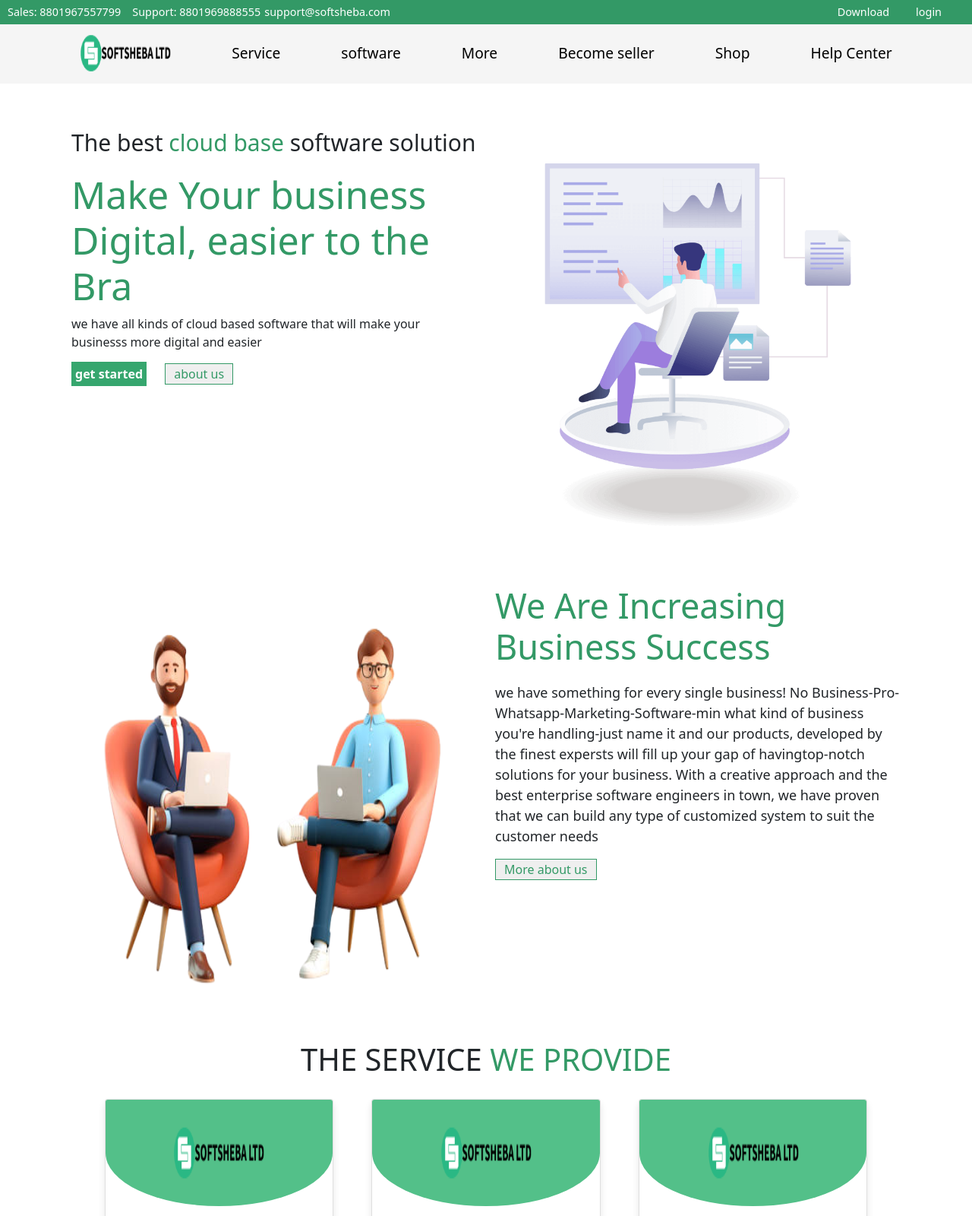
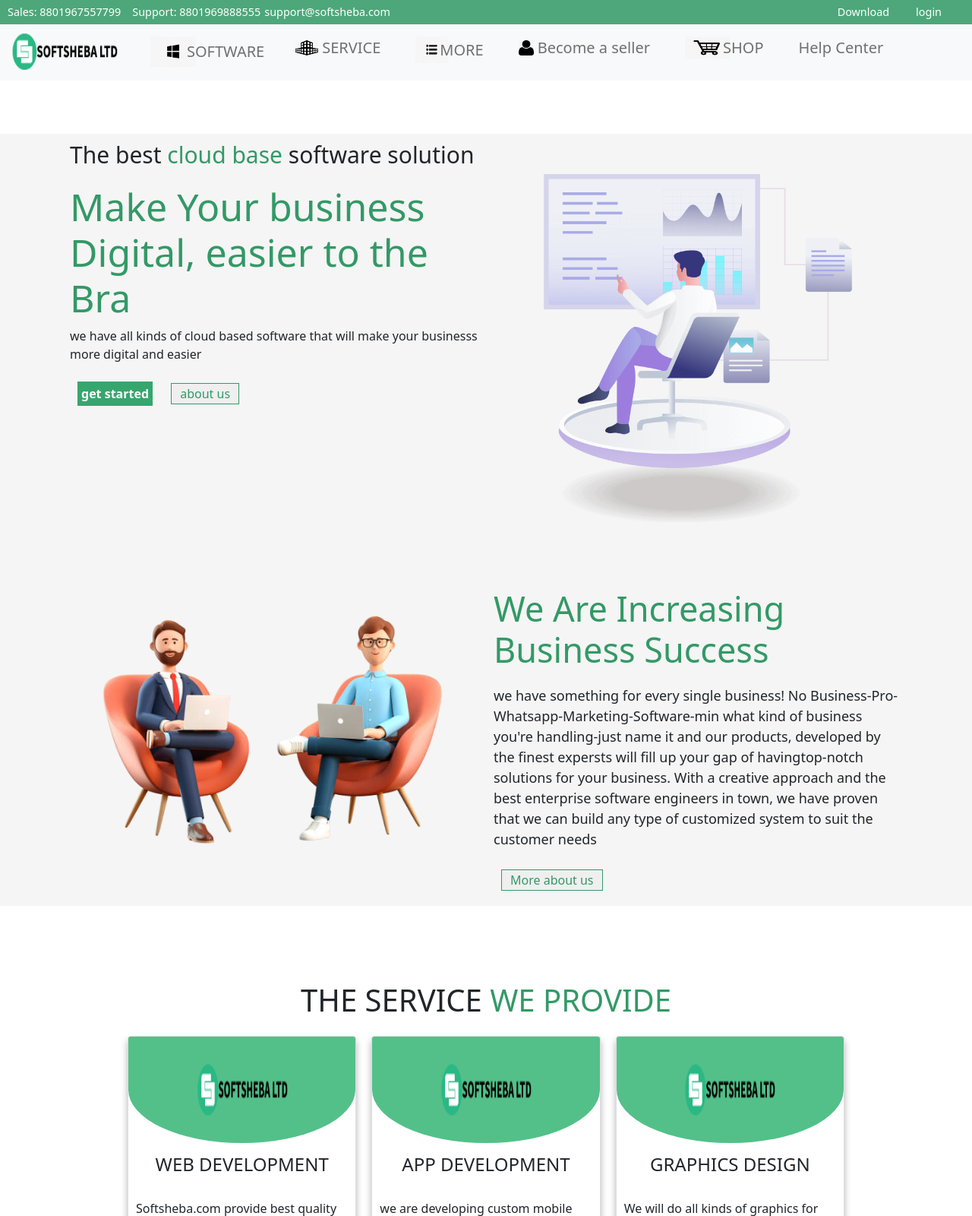
Before and after one commit to Amponsah-Boahen-Denis/shoftsheda, a plain HTML site: page index.html in a window 1280 px wide. Shown: the top 1600 px of the page at 76% size. Drawn offline with nearby package versions, Linux system fonts and the light colour scheme.

Commit message:
Add files via upload

```diff
--- a/index.html
+++ b/index.html
@@ -22,20 +22,61 @@
         </div>
     </div>
 
-    <div class="green-bar">
-        <a href="#"><img src="Logo-softsheba-ltd.png" height="50px" width="120px" srcset=""></a>
-        <a href="#">Service</a>
-        <a href="#">software</a>
-        <a href="#">More</a>
-        <a href="#">Become seller</a>
-        <a href="#">Shop</a>
+
+
+
+
+
+
+
+
+    <nav class="navbar navbar-expand-lg navbar-light bg-light green-bar">
+        <a class="navbar-brand" href="#"><img src="Logo-softsheba-ltd.png" height="50" width="140" alt="Company Logo"></a>
+        <button class="navbar-toggler" type="button" data-toggle="collapse" data-target="#navbarNav" aria-controls="navbarNav" aria-expanded="false" aria-label="Toggle navigation">
+            <span class="navbar-toggler-icon"></span>
+        </button>
+        <div class="collapse navbar-collapse" id="navbarNav">
+            <ul class="navbar-nav">
+                <li class="nav-item">
+                    <a class="nav-link" href="#"><img style="margin-right:-12px;" src="windowlogo.jpg" height="40" width="60" alt="Software Logo"> SOFTWARE</a>
+                </li>
+                <li class="nav-item">
+                    <a class="nav-link" href="#"><img style="margin-left:-5px;" src="homelogo.jpg" height="20" width="30" alt="Home Logo"> SERVICE</a>
+                </li>
+                <li class="nav-item">
+                    <a class="nav-link" href="#"><img style="margin-right:-11px;" src="menulogo.jpg" height="35" width="43" alt="Menu Logo">MORE</a>
+                </li>
+                <li class="nav-item">
+                    <a class="nav-link" href="#"><img src="personlogo.jpg" height="20" width="20" alt="Person Logo"> Become a seller</a>
+                </li>
+                <li class="nav-item">
+                    <a class="nav-link" href="#"><img style="margin-right:-10px;" src="cart.jpg" height="30" width="60" alt="Cart Logo"> SHOP</a>
+                </li>
+                <li class="nav-item">
+                    <a class="nav-link" href="#">Help Center</a>
+                </li>
+            </ul>
+        </div>
+    </nav>
+
+
+    <!-- <div class="green-bar">
+        <a href="#"><img src="Logo-softsheba-ltd.png" height="50" width="120" alt="Company Logo"></a>
+        <a href="#"><img src="windowlogo.jpg" height="30" width="60" alt="Software Logo">Software</a>
+        <a href="#"><img src="homelogo.jpg" height="20" width="30" alt="Home Logo">Service</a>
+        <a href="#"><img src="menulogo.jpg" height="30" width="40" alt="Menu Logo">More</a>
+        <a href="#"><img src="personlogo.jpg" height="20" width="20" alt="Person Logo">Become seller</a>
+        <a href="#"><img src="cart.jpg" height="30" width="60" alt="Cart Logo">Shop</a>
         <a href="#">Help Center</a>
     </div>
+     -->
 
     <div class="content">
+<div style="background-color: whitesmoke; margin-top:0;">
 
 
-        <div class="first-content container">
+
+    <div class="first-content container" style="margin-top:100px;">
 
         <div class="container">
           <h2>The best <span style="color:#339966;">cloud base</span> software solution</h2>
@@ -51,7 +92,7 @@
 
 
 
-        <div class="first-content container">
+          <div class="second-content container">
               <div class="img container">
                   <img src="home-hero-2.png" alt="" srcset="">
                 </div>
@@ -70,9 +111,12 @@
 
                 </div>
 
+</div>
 
 
-              <div class="our-service container"  style="margin-top:40px;">
+
+
+              <div class="our-service container"  style=" background-color:white; height:auto ;">
               <h1 style="font-size: 40px;">THE SERVICE <span style="color:  #339966;"> WE PROVIDE</span></h1>
 
               <div class="card-container" >
@@ -141,7 +185,7 @@
 
            <div data-aos="flip-up" data-aos-delay="100" style="margin-top: 50px; display: flex;width:100% ;
            align-items: center; justify-content: center; flex-direction: column; background-color: #e6f2ec;">
-                 <h1 style="margin-bottom:20px;">THE SOFTWARE <span style="color: #3ba570;">WE PROVIDE</span> </h1>
+                 <h1 style="margin-bottom:20px; margin-top:40px;">THE SOFTWARE <span style="color: #3ba570;">WE PROVIDE</span> </h1>
             <div class="section container">
                 <img src="Business-Pro-Whatsapp-Marketing-Software-min.png" alt="Book Image">
                 <div class="info">
@@ -267,7 +311,7 @@
                 </div>
             </div>
 
-         <button  style="margin-top:20px;"><a href="http://"></a>view more</button>
+         <button  style="margin-top:50px; margin-bottom:60px;"><a href="http://"></a>view more</button>
 
            </div>
 
@@ -382,7 +426,7 @@
 <li><a href="https://softsheba.com/support/">Support</a></li>
 <li>License Renewal</li>
 <li>Refund Request</li>
-<li style="margin-top:200px;">  <button><a href="https://shop.softsheba.com/product/become-a-reseller/">Become a Reseller</a> </button></li>
+<li style="margin-top:200px;">  <button id="btn" style="background-color: #47ce8b; border-radius:5px;color:white;"><a style="color:white; max-width:5px;" href="https://shop.softsheba.com/product/become-a-reseller/">Become a Reseller</a> </button></li>
             </ul>
         </div>
 
@@ -412,9 +456,9 @@
 
 
 
-<script>
-  AOS.init();
-</script>
+<script src="https://code.jquery.com/jquery-3.5.1.slim.min.js"></script>
+    <script src="https://cdn.jsdelivr.net/npm/@popperjs/core@2.5.3/dist/umd/popper.min.js"></script>
+    <script src="https://stackpath.bootstrapcdn.com/bootstrap/4.5.2/js/bootstrap.min.js"></script>
 
 </body>
 </html>
--- a/style.css
+++ b/style.css
@@ -2,9 +2,10 @@ body {
     margin: 0;
     font-family: Arial, sans-serif;
     height: auto;
+    background-color: #bad9c9;
 }
 .top-bar {
-    background:  #339966;
+    background:  #4da77a;
     color: white;
     padding: 5px 10px;
     font-size: 0.9em;
@@ -12,6 +13,7 @@ body {
     justify-content: space-between;
     align-items: center;
     position: fixed;
+    top:0;
     width: 100%;
     top: 0;
     left: 0;
@@ -29,136 +31,143 @@ body {
     margin: 0 5px;
     text-decoration: none;
 }
+
+
+/*  */
+
 .green-bar {
-    background: whitesmoke;
-    height: 80px;
-    position:fixed;
-    top:0;
+    top:30px;
+    position: fixed;
+ /* Adjust based on the height of the top bar */
     width: 100%;
-    top: 30px; /* Adjusted to the height of the top bar */
-    left: 0;
     display: flex;
-    justify-content: center;
+    justify-content: space-between;
     align-items: center;
-    color: white;
-    font-size: 1.2em;
-    z-index: 999;
-    border-bottom: 0.3 solid black;
+    background-color: white; /* You can change this to your desired color */
+    padding: 10px 0; /* Adjust padding as needed */
+    box-sizing: border-box;
+    z-index: 999; /* Ensure it's below the top bar */
 }
 
-.green-bar a{
+.green-bar a {
     text-decoration: none;
-    margin: 40px;
-    color: black;
+    color: black; /* Change this to your desired text color */
+    display: flex;
+    font-size: 20px;;
+    align-items: center;
+    margin: 0 15px; /* Adjust margin to control spacing between items */
 }
-.content {
-    margin-top: 110px; /* Adjusted for the combined height of the top bar and green bar */
-    padding: 20px;
+
+.green-bar a img {
+    margin-right: 5px; /* Adjust margin to control spacing between image and text */
 }
-@media (max-width: 600px) {
-    .top-bar {
-        flex-direction: column;
-        align-items: flex-start;
+
+.green-bar a:hover {
+    text-decoration: underline;
 }
-    .top-bar .left, .top-bar .right {
-        flex-direction: column;
-        align-items: flex-start;
-        width: 100%;
+
+@media (max-width: 768px) {
+    .green-bar {
+        flex-wrap: wrap;
+        justify-content: center;
     }
-    .top-bar .left span, .top-bar .right a {
-        margin-right: 0;
-        margin-top: 5px;
+
+    .green-bar a {
+        flex: 1 1 45%; /* Two items per row */
+        margin: 10px;
+        justify-content: center;
     }
-    .top-bar .right {
-        align-items: flex-start;
-        margin-top: 5px;
-    }
-    .green-bar {
-        display: none;
-    }
-    .content {
-        margin-top: 55px; /* Adjusted for the height of the top bar only */
+
+    .green-bar a img {
+        margin-right: 10px; /* Adjust as needed */
     }
 }
 
-
-.first-content {
-position: static;
-margin-top: 40px;
-display: flex;
-width: 80%;
-flex-direction: row;
-flex-wrap: wrap;
-height: 70vh;
-}
-
-.first-content img {
-width: 100%;
-height: inherit;
-}
-
-.first-content div {
-width: 50%;
-height: inherit;
-}
-
-.first-content h2 {
-font-size:30px;
-margin-bottom: 20px;
-
-}
-
-@media (max-width: 768px) {
-.first-content {
-flex-direction: column;
-height: auto;
-}
-.first-content div {
-width: 100%;
-height: auto;
-}
-.first-content img {
-margin-top: 20px;
+@media (max-width: 480px) {
+    .green-bar a {
+        flex: 1 1 100%; /* One item per row */
+        text-align: center;
     }
 }
 
 
 
+.first-content, .second-content {
+    background-color:whitesmoke;
+    position: static;
+    margin-top:30px;
+    display: flex;
+    width: 100%;
+    flex-direction: row;
+    flex-wrap: wrap;
+    height: auto;
+}
 
-.our-service{
+.first-content img, .second-content img {
+    width: 100%;
+    height: auto;
+}
+
+.first-content div, .second-content div {
+    width: 50%;
+    padding: 10px;
+}
+
+.first-content h2, .second-content h2 {
+    font-size: 30px;
+    margin-bottom: 20px;
+}
+
+@media (max-width: 768px) {
+    .first-content, .second-content {
+        flex-direction: column;
+    }
+    .first-content div, .second-content div {
+        width: 100%;
+    }
+    .first-content img, .second-content img {
+        margin-top: 20px;
+    }
+}
+
+.our-service {
+    margin-top: 100px;
     display: flex;
     flex-direction: column;
-justify-content:center;
+    justify-content: center;
     align-items: center;
+    height: auto;
 }
-
 
 .card-container {
     display: flex;
-justify-content: space-between;
+    flex-wrap: wrap;
+    justify-content: center;
     width: 90%;
     max-width: 1200px;
-margin:10px ;
-border-radius:20px;
-flex-wrap: wrap;
+    margin: 5px auto;
+    border-radius: 20px;
 }
 
 .card {
     background-color: white;
-border-radius: 8px;
-box-shadow: 0 6px 10px rgba(0,0,0,0.1);
+    border-radius: 20%;
+    box-shadow: 0 6px 10px rgba(0,0,0,0.3);
     width: 30%;
+    min-width: 250px;
+    margin: 10px;
     display: flex;
     flex-direction: column;
-flex-wrap: wrap;
     overflow: hidden;
-border-radius:20px;
-margin-top: 10px;
+}
+
+.card:hover {
+    box-shadow: none;
 }
 
 .card-top {
     background-color: #53c089;
-height:140px;
+    height: 140px;
     border-radius: 0px 0px 80% 80%;
 }
 
@@ -166,7 +175,6 @@ border-radius: 0px 0px 80% 80%;
     font-size: 1.5em;
     text-align: center;
     padding: 10px;
-
 }
 
 .card-content {
@@ -182,7 +190,7 @@ margin: 0;
 }
 
 .card-content a {
-color:  #339966;
+    color: #339966;
     text-decoration: none;
     align-self: flex-start;
     margin-top: 10px;
@@ -198,7 +206,6 @@ width: 80%;
         margin-bottom: 20px;
     }
 }
-
 
 
 .section {
```
Also changed, not shown: cart.jpg (added), homelogo.jpg (added), menulogo.jpg (added), personlogo.jpg (added), windowlogo.jpg (added). Lines whose indentation alone changed are shown as unchanged.
